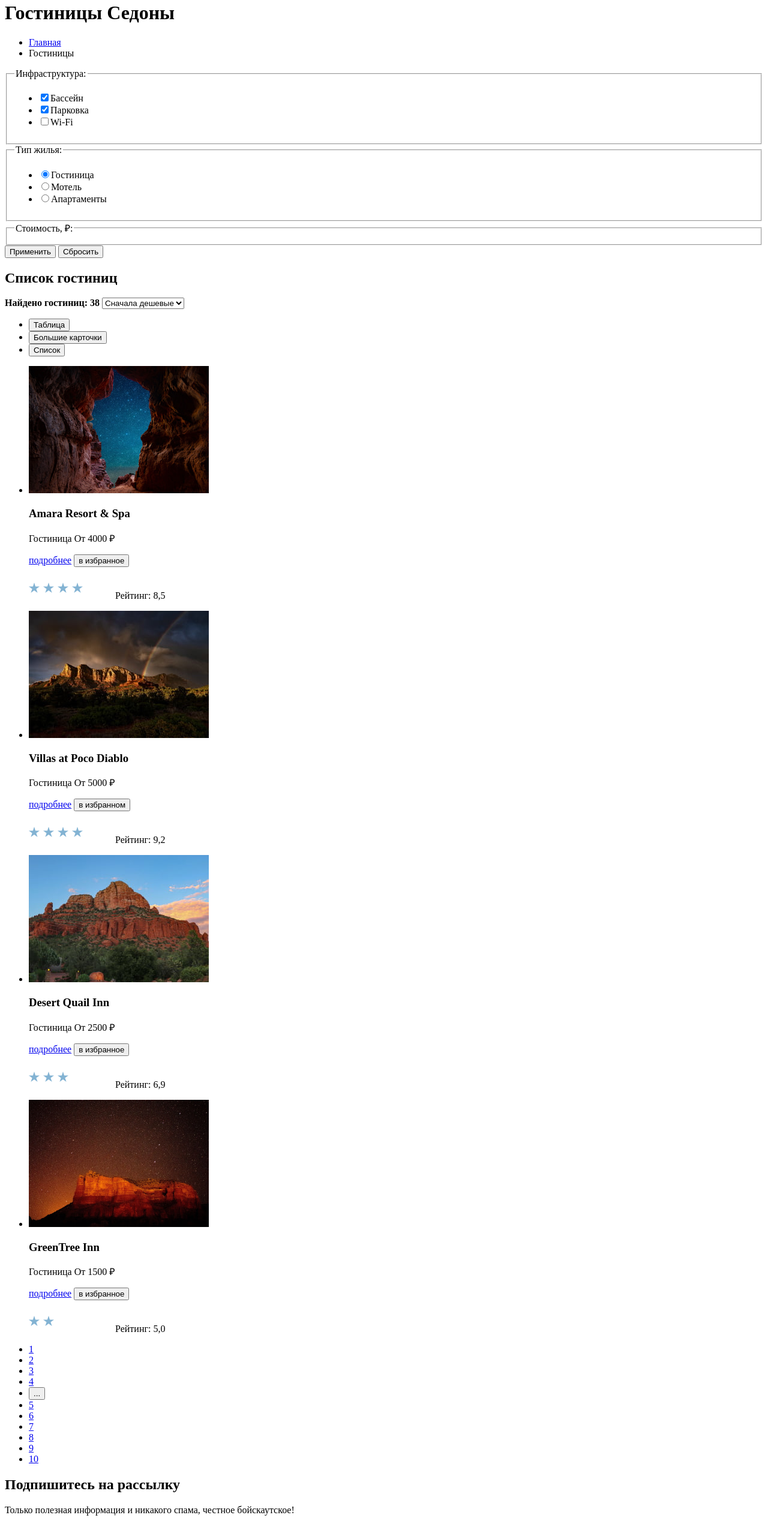
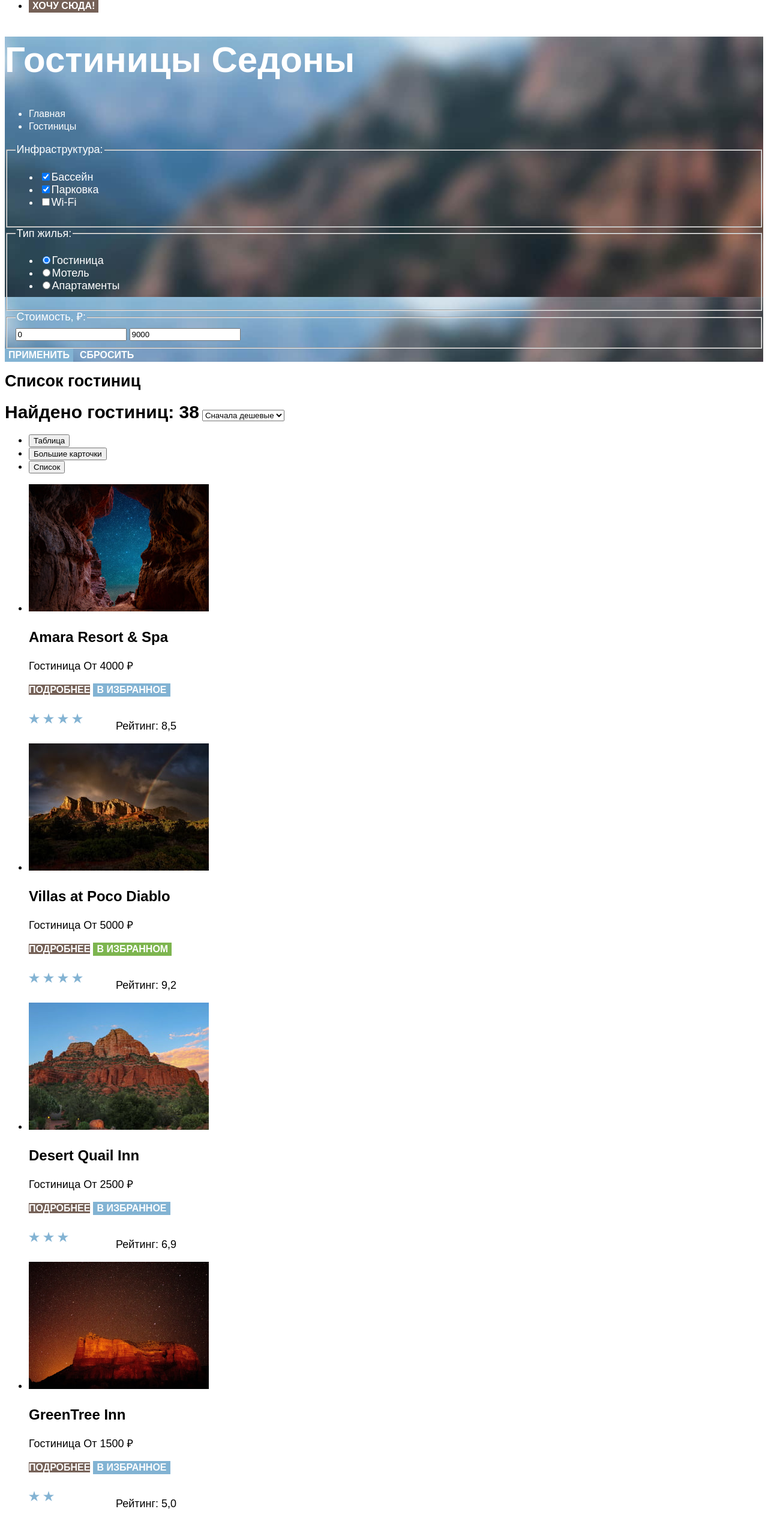
Before and after one commit to htmlacademy-htmlcss/2227957-sedona-37, a plain HTML site: page catalog.html in a window 1280 px wide. Shown: the part 246-2786 px from the top of the page at 60% size. Drawn offline with Linux system fonts and the light colour scheme.

Commit message:
Подключила шрифты и декоративные изображения

```diff
--- a/catalog.html
+++ b/catalog.html
@@ -3,6 +3,7 @@
   <head>
     <meta charset="utf-8">
     <title>HTML Academy: Седона</title>
+    <link rel="stylesheet" href="styles/styles.css">
     <link rel="icon" href="images/favicon.png" type="image/png" sizes="32x32">
   </head>
   <body>
@@ -34,7 +35,7 @@
             </a>
           </li>
           <li class="navigation-item">
-            <button type="button" class="navigation-link button">Хочу сюда!</button>
+            <button type="button" class="navigation-link button  brown-button">Хочу сюда!</button>
           </li>
         </ul>
       </nav>
@@ -93,6 +94,8 @@
           </fieldset>
           <fieldset class="hotels-filter-group">
             <legend>Стоимость, ₽:</legend>
+            <input type="text" value="0">
+            <input type="text" value="9000">
             <!-- Ещё не прошли как делать -->
           </fieldset>
           <button class="button" type="submit">Применить</button>
@@ -101,7 +104,7 @@
       </header>
       <section class="hotels">
         <h2 class="visually-hidden">Список гостиниц</h2>
-        <b>Найдено гостиниц: 38</b>
+        <b class="filter-result">Найдено гостиниц: 38</b>
         <select name="sorting">
           <option value="cheap">Сначала дешевые</option>
           <option value="expensive">Сначала дорогие</option>
@@ -124,102 +127,87 @@
         </ul>
         <ul class="hotels-list">
           <li class="hotels-item">
-            <img src="images/hotel-1.jpg" alt="Звездное небо между двух скал каньона." width="300" height="212">
+            <img src="images/hotels/hotel-1.jpg" alt="Звездное небо между двух скал каньона." width="300" height="212">
             <h3>Amara Resort & Spa</h3>
             <p>
               <span class="hotel-type">Гостиница</span>
               <span class="hotel-price">От 4000 ₽</span>
             </p>
             <p>
-              <a href="#" class="button button-more">подробнее</a>
+              <a href="#" class="button button-more brown-button">подробнее</a>
               <button type="button" class="button button-favourites">в избранное</button>
             </p>
             <p>
-              <img class="stars" src="images/4-stars.svg" alt="4 звезды." width="140" height="37">
+              <img class="stars" src="images/stars/4-stars.svg" alt="4 звезды." width="140" height="37">
               <span class="rating">Рейтинг: 8,5</span>
             </p>
           </li>
           <li class="hotels-item">
-            <img src="images/hotel-2.jpg" alt="Каньон в вечерней дымке." width="300" height="212">
+            <img src="images/hotels/hotel-2.jpg" alt="Каньон в вечерней дымке." width="300" height="212">
             <h3>Villas at Poco Diablo</h3>
             <p>
               <span class="hotel-type">Гостиница</span>
               <span class="hotel-price">От 5000 ₽</span>
             </p>
             <p>
-              <a href="#" class="button button-more">подробнее</a>
+              <a href="#" class="button button-more brown-button">подробнее</a>
               <button type="button" class="button button-favourites active">в избранном</button>
             </p>
             <p>
-              <img class="stars" src="images/4-stars.svg" alt="4 звезды." width="140" height="37">
+              <img class="stars" src="images/stars/4-stars.svg" alt="4 звезды." width="140" height="37">
               <span class="rating">Рейтинг: 9,2</span>
             </p>          </li>
           <li class="hotels-item">
-            <img src="images/hotel-3.jpg" alt="Дорога к каньону среди растений." width="300" height="212">
+            <img src="images/hotels/hotel-3.jpg" alt="Дорога к каньону среди растений." width="300" height="212">
             <h3>Desert Quail Inn</h3>
             <p>
               <span class="hotel-type">Гостиница</span>
               <span class="hotel-price">От 2500 ₽</span>
             </p>
             <p>
-              <a href="#" class="button button-more">подробнее</a>
+              <a href="#" class="button button-more brown-button">подробнее</a>
               <button type="button" class="button button-favourites">в избранное</button>
             </p>
             <p>
-              <img class="stars" src="images/3-stars.svg" alt="3 звезды." width="140" height="37">
+              <img class="stars" src="images/stars/3-stars.svg" alt="3 звезды." width="140" height="37">
               <span class="rating">Рейтинг: 6,9</span>
             </p>
           </li>
           <li class="hotels-item">
-            <img src="images/hotel-4.jpg" alt="Каньон на фоне звездного неба, подсвеченный красным рассветом." width="300" height="212">
+            <img src="images/hotels/hotel-4.jpg" alt="Каньон на фоне звездного неба, подсвеченный красным рассветом." width="300" height="212">
             <h3>GreenTree Inn</h3>
             <p>
               <span class="hotel-type">Гостиница</span>
               <span class="hotel-price">От 1500 ₽</span>
             </p>
             <p>
-              <a href="#" class="button button-more">подробнее</a>
+              <a href="#" class="button button-more brown-button">подробнее</a>
               <button type="button" class="button button-favourites">в избранное</button>
             </p>
             <p>
-              <img class="stars" src="images/2-stars.svg" alt="2 звезды." width="140" height="37">
+              <img class="stars" src="images/stars/2-stars.svg" alt="2 звезды." width="140" height="37">
               <span class="rating">Рейтинг: 5,0</span>
             </p>
           </li>
         </ul>
         <ul class="pagination">
           <li class="pagination-item">
-            <a href="#">1</a>
+            <a href="#" class="button">1</a>
           </li>
           <li class="pagination-item">
-            <a href="#">2</a>
+            <a href="#" class="button">2</a>
           </li>
           <li class="pagination-item">
-            <a href="#">3</a>
+            <a href="#" class="button">3</a>
           </li>
           <li class="pagination-item">
-            <a href="#">4</a>
+            <a href="#" class="button">4</a>
           </li>
           <li class="pagination-item">
-            <button type="button" class="pagination-more">...</button>
+            ...
           </li>
           <li class="pagination-item visually-hidden">
-            <a href="#">5</a>
-          </li>
-          <li class="pagination-item visually-hidden">
-            <a href="#">6</a>
-          </li>
-          <li class="pagination-item visually-hidden">
-            <a href="#">7</a>
-          </li>
-          <li class="pagination-item visually-hidden">
-            <a href="#">8</a>
-          </li>
-          <li class="pagination-item visually-hidden">
-            <a href="#">9</a>
-          </li>
-          <li class="pagination-item visually-hidden">
-            <a href="#">10</a>
+            <a href="#" class="button">10</a>
           </li>
         </ul>
       </section>
@@ -232,26 +220,20 @@
         </div>
         <form action="https://echo.htmlacademy.ru" class="mailing-form">
           <input type="email" name="email" placeholder="Ваш e-mail" required>
-          <button type="submit">Подписаться</button>
+          <button type="submit" class="button">Подписаться</button>
         </form>
       </section>
       <section class="contact">
         <h2 class="visually-hidden">Контакты</h2>
         <ul class="social-list">
           <li class="social-item">
-            <a class="vk" href="https://vk.com/htmlacademy">
-              <img src="images/social-vk.svg" alt="Логотип Вконтакте." width="24" height="14">
-            </a>
+            <a class="vk" href="https://vk.com/htmlacademy">Вконтакте</a>
           </li>
           <li class="social-item">
-            <a class="telegram" href="https://t.me/htmlacademy">
-              <img src="images/social-tg.svg" alt="Логотип Telegram." width="18" height="16">
-            </a>
+            <a class="telegram" href="https://t.me/htmlacademy">Телеграм</a>
           </li>
           <li class="social-item">
-            <a class="youtube" href="https://www.youtube.com/user/htmlacademyru">
-              <img src="images/social-youtube.svg" alt="Логотип YouTube." width="22" height="17">
-            </a>
+            <a class="youtube" href="https://www.youtube.com/user/htmlacademyru">YouTube</a>
           </li>
         </ul>
         <address>
--- /dev/null
+++ b/styles/styles.css
@@ -0,0 +1,168 @@
+@font-face {
+  font-family: "PT Sans";
+  src: url(../fonts/ptsans-400.woff2) format(.woff2);
+  font-weight: 400;
+  font-style: normal;
+}
+
+@font-face {
+  font-family: "PT Sans";
+  src: url(../fonts/ptsans-700.woff2) format(.woff2);
+  font-weight: 700;
+  font-style: normal;
+}
+
+body {
+  font-family: "PT Sans", sans-serif;
+  font-size: 18px;
+  line-height: 21px;
+  color: #000000;
+}
+
+.navigation-link {
+  font-size: 20px;
+  line-height: 24px;
+  font-weight: 700;
+  color: inherit;
+  text-decoration: none;
+}
+
+.button {
+  font-family: "PT Sans", sans-serif;
+  font-size: 16px;
+  line-height: 20px;
+  font-weight: 700;
+  color: #ffffff;
+  background-color: #82B3D3;
+  text-transform: uppercase;
+  border: none;
+  text-decoration: none;
+}
+
+.brown-button {
+  background-color: #756157;
+}
+
+.hero {
+  background-image: url(../images/hero-background.jpg);
+  background-position: no-repeat;
+  background-color: #719fad;
+  background-size: 100% auto;
+}
+
+.slogan {
+  text-align: center;
+  font-size: 22px;
+  line-height: 26px;
+}
+
+.section-title {
+  font-size: 30px;
+  line-height: 36px;
+}
+
+.features-item, .advantages-item {
+  text-align: center;
+}
+
+.features-item:nth-child(2n), .advantages-item:nth-child(2n+1) {
+  background-color: rgba(131, 179, 211, 0.12);
+}
+
+.features-item:nth-child(2n+1) {
+  background-color: rgba(131, 179, 211, 0.2);
+}
+
+.features-list .feature-with-img {
+  background-color: #82B3D3;
+  color: #ffffff;
+}
+
+.features-item-title, .advantages-item-title {
+  font-size: 24px;
+  line-height: 28px;
+}
+
+.search {
+  text-align: center;
+}
+
+.search .button {
+  font-size: 20px;
+  line-height: 36px;
+}
+
+.mailing {
+  text-align: center;
+}
+
+.mailing-index {
+  color: #ffffff;
+  background-image: url(../images/index-mailing-background.jpg);
+  background-position: no-repeat;
+  background-color: #719fad;
+  background-size: 100% auto;
+}
+
+.mailing-form input {
+  font-size: 18px;
+  line-height: 24px;
+}
+
+.mailing-form .button {
+  font-size: 20px;
+  line-height: 36px;
+}
+
+.phone-number {
+  font-size: 40px;
+  line-height: 40px;
+  font-style: normal;
+  color: #000000;
+  text-decoration: none;
+}
+
+
+.inner-header {
+  background-image: url(../images/catalog-inner-header-background.jpg);
+  background-position: no-repeat;
+  background-color: #719fad;
+  background-size: 100% auto;
+  color: #ffffff;
+}
+
+.inner-header h1 {
+  font-size: 60px;
+  line-height: 78px;
+}
+
+.breadcrumbs-link {
+  font-size: 16px;
+  line-height: 21px;
+  color: inherit;
+  text-decoration: none;
+}
+
+.inner-header .button[type=reset] {
+  background-color: transparent;
+}
+
+.filter-result {
+  font-size: 30px;
+  line-height: 36px;
+}
+
+.hotels-item h3 {
+  font-size: 24px;
+  line-height: 28px;
+}
+
+
+.button-favourites.active {
+  background-color: #7DB54F;
+}
+
+.pagination-item {
+  font-size: 20px;
+  line-height: 36px;
+}
```
Also changed, not shown: index.html (+9 -16 lines), images/advantages/advantages-1.svg (renamed from images/advantages-1.svg), images/advantages/advantages-2.svg (renamed from images/advantages-2.svg), images/advantages/advantages-3.svg (renamed from images/advantages-3.svg), images/buttons-hotels-view/button-big-card-view.svg (renamed from images/button-big-card-view.svg), images/buttons-hotels-view/button-list-view.svg (renamed from images/button-list-view.svg), images/buttons-hotels-view/button-table-view.svg (renamed from images/button-table-view.svg), images/hotels/hotel-1.jpg (renamed from images/hotel-1.jpg), images/hotels/hotel-2.jpg (renamed from images/hotel-2.jpg), images/hotels/hotel-3.jpg (renamed from images/hotel-3.jpg), images/hotels/hotel-4.jpg (renamed from images/hotel-4.jpg), images/socials/social-tg.svg (renamed from images/social-tg.svg), images/socials/social-vk.svg (renamed from images/social-vk.svg), images/socials/social-youtube.svg (renamed from images/social-youtube.svg), 3 more files.
